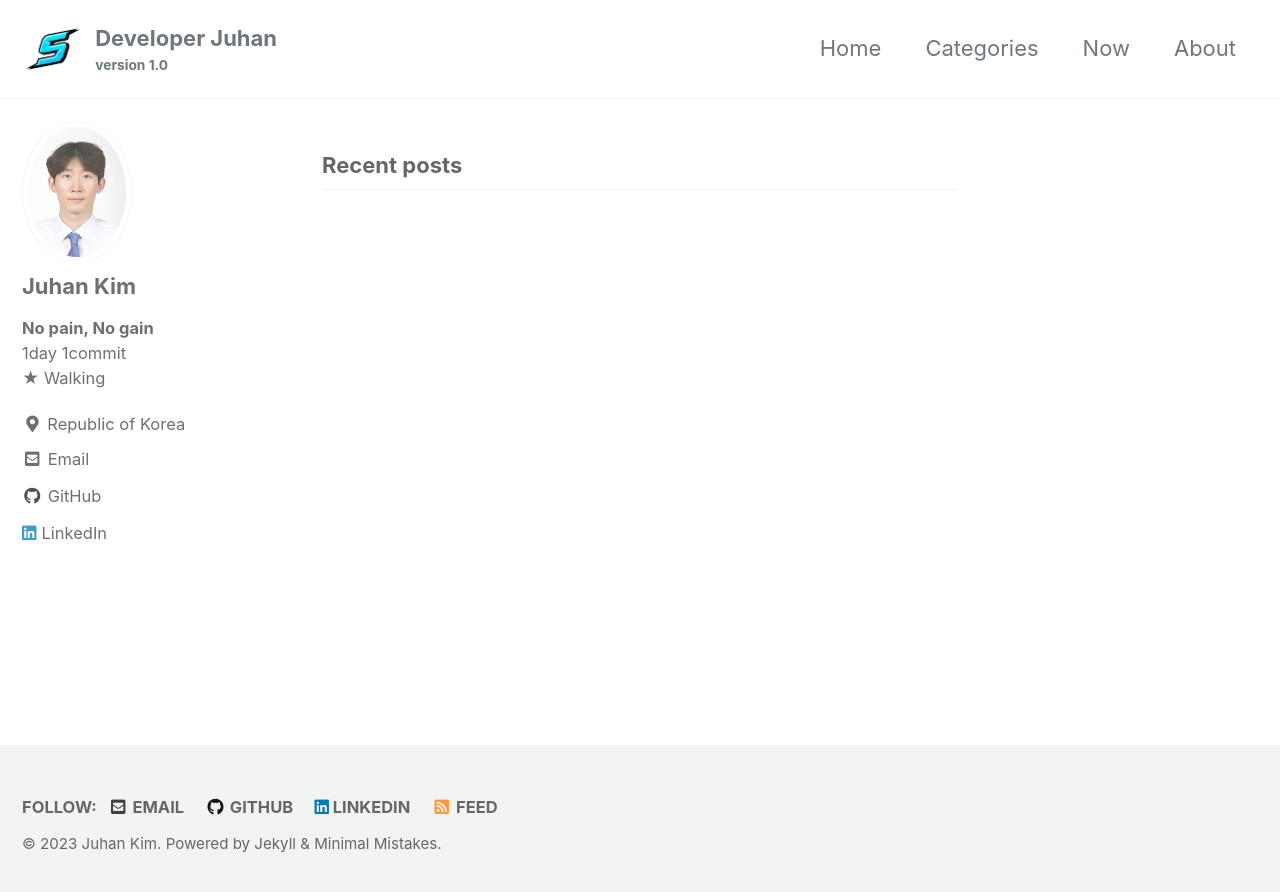
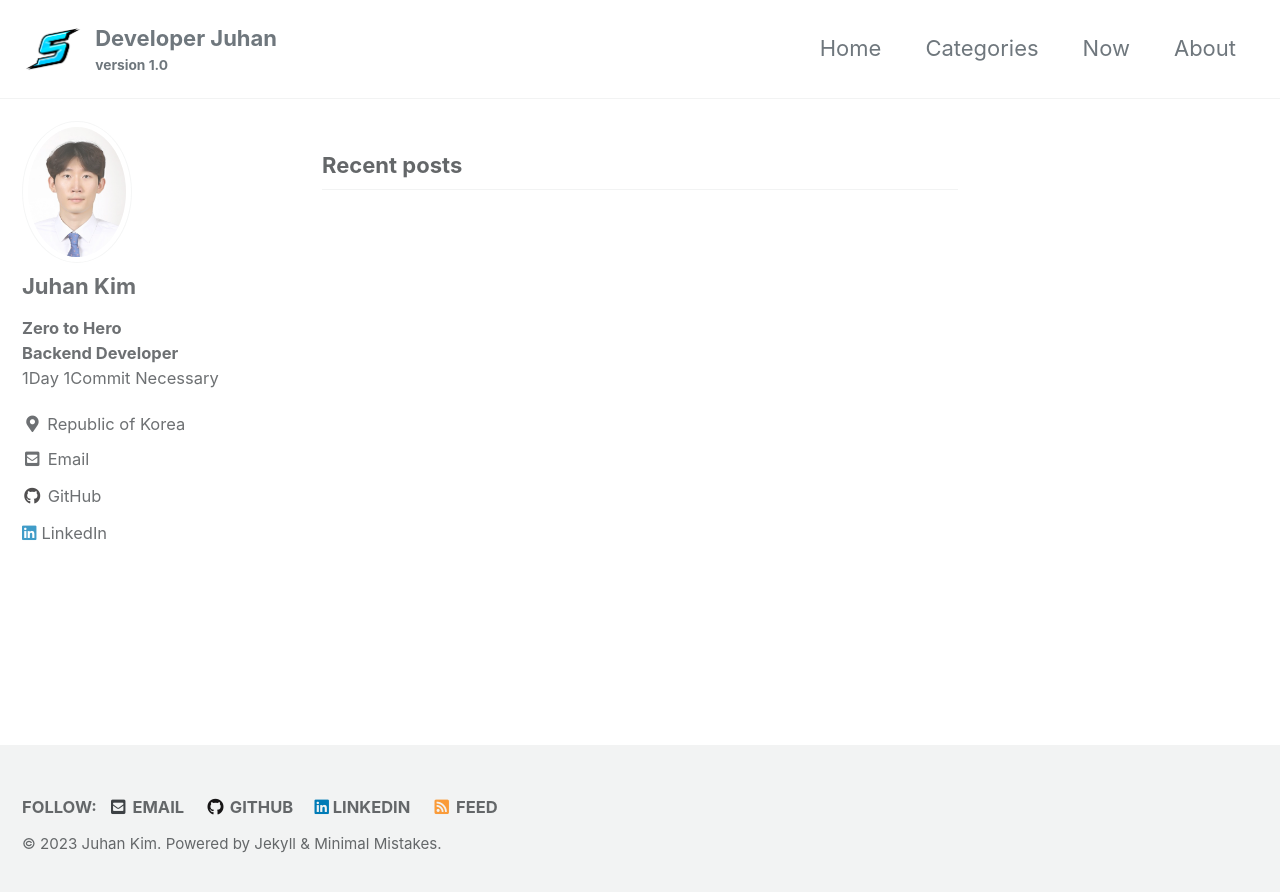
Before and after one commit to JuhanKimSeoul/JuhanKimSeoul.github.io, a Jekyll site: the page built from index.html, in a window 1280 px wide. Shown: the top 892 px of the page. Built offline with Jekyll 4.4.1, drawn with Linux system fonts in a browser that asks for light colours; cached includes are drawn as plain includes; the list of posts is cut into pages by our own code.

Commit message:
fix : switch the introduce statement

```diff
--- a/_config.yml
+++ b/_config.yml
@@ -106,7 +106,7 @@ analytics:
 author:
   name             : "Juhan Kim"
   avatar           : "/assets/images/selfie.jpeg"
-  bio              : "**No pain, No gain**<br>1day 1commit<br>★ Walking"
+  bio              : "**Zero to Hero**<br>**Backend Developer**<br>1Day 1Commit Necessary"
   location         : "Republic of Korea"
   email            :
   links:
```
